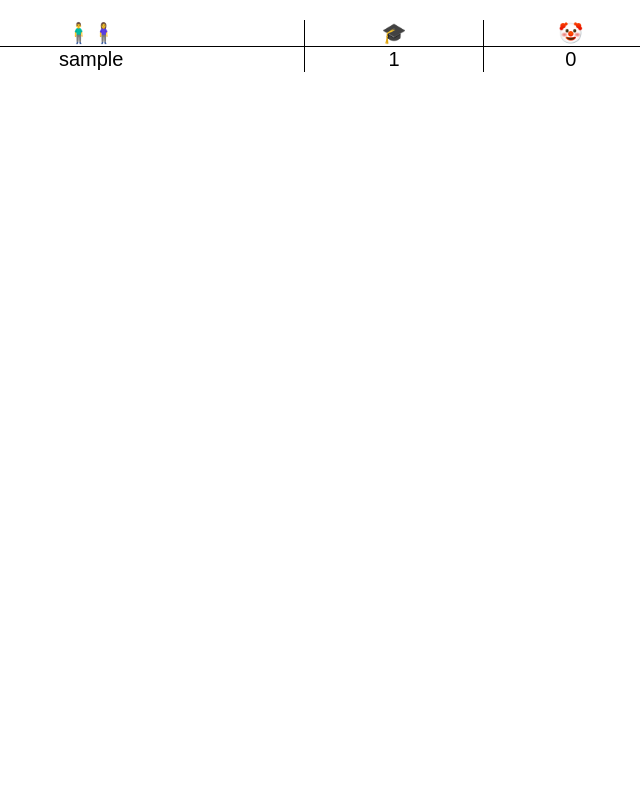
After one commit to shrubb/karim-birthday-2021, a Django app: page /1/leaderboard/ in a window 1280 px wide. The commit adds this page. Shown: the whole page, without its empty margins (372-1012 px from the left). Run offline with Django 3.2, Linux system fonts and the light colour scheme; tables that the repository leaves empty hold one stand-in row (values such as "Sample post").

Commit message:
Add leaderboard

```diff
--- a/static/style.css
+++ b/static/style.css
@@ -36,15 +36,15 @@ h1, h2, #nicknameForm {
   text-align: center;
 }
 
-/* Solid black cell borders */
-table.field, td {
+/* Solid white cell borders */
+table.field, table.field td {
   border: 0.1em solid white;
   border-collapse: collapse;
   background-clip: padding-box;
 }
 
 /* Center the field and set width */
-table {
+table.field {
   /*display: block;*/
   margin-left: auto;
   margin-right: auto;
@@ -53,16 +53,16 @@ table {
 }
 
 /* Perfectly square cells */
-td {
+table.field td {
   width: 6.6%;
   position: relative;
 }
-td:after {
+table.field td:after {
   content: '';
   display: block;
   margin-top: 100%;
 }
-td .field-cell {
+.field-cell {
   position: absolute;
   top: 0;
   bottom: 0;
@@ -119,6 +119,35 @@ td.solved {
 
 /* Score counter */
 .score-counters {
+  margin-left: auto;
+  margin-right: auto;
+
+  width: 75%;
+
   text-align: center;
-  font-size: 1.7em;
+  font-size: 1em;
 }
+
+a {
+  text-decoration: none;
+  color: #2266dd;
+}
+
+.leaderboard {
+  text-align: center;
+  font-size: 1.25em;
+}
+
+table.leaderboard {
+  margin-left: auto;
+  margin-right: auto;
+
+  width: 75%;
+
+  border-collapse: collapse;
+  border-style: hidden;
+}
+
+table.leaderboard td, table.leaderboard th {
+    border: 0.08em solid black;
+}
--- /dev/null
+++ b/word_puzzle/templates/word_puzzle/leaderboard.html
@@ -0,0 +1,25 @@
+<html>
+
+<head>
+    <title>Результаты 🎩🥇</title>
+    <meta name="viewport" content="width=device-width, initial-scale=1">
+    <link rel="stylesheet" href="/static/style.css">
+</head>
+
+<body>
+    <table class="leaderboard">
+        <tr>
+            <td>🧍‍♂️🧍‍♀️</td>
+            <td>🎓</td>
+            <td>🤡</td>
+        </tr>
+
+    {% for user in leaderboard_data %}
+        <tr>
+            <td>{{user.nickname}}</td>
+            <td>{{user.solved_main_words}}</td>
+            <td>{{user.solved_extra_words}}</td>
+        </tr>
+    {% endfor %}
+    </table>
+</body>
--- a/word_puzzle/templates/word_puzzle/login.html
+++ b/word_puzzle/templates/word_puzzle/login.html
@@ -13,7 +13,7 @@
     <br>
 
     <form id="nicknameForm">
-        <label for="nicknameBox">Никнейм: </label>
+        <label for="nicknameBox">Никнейм или имя: </label>
         <input id="nicknameBox" type="text">
     </form>
 
--- a/word_puzzle/urls.py
+++ b/word_puzzle/urls.py
@@ -3,8 +3,9 @@ from django.urls import path
 from . import views
 
 urlpatterns = [
-    path('', views.login, name='login'),
-    path('<str:nickname>/', views.main, name='main'),
-    path('<str:nickname>/state-query/', views.state_query, name='state query'),
-    path('<str:nickname>/submit-word/', views.submit_word)
+    path('', views.login),
+    path('<str:nickname>/', views.main),
+    path('<str:nickname>/state-query/', views.state_query),
+    path('<str:nickname>/submit-word/', views.submit_word),
+    path('<str:nickname>/leaderboard/', views.leaderboard),
 ]
--- a/word_puzzle/views.py
+++ b/word_puzzle/views.py
@@ -94,7 +94,26 @@ def submit_word(request, nickname):
         else:
             # Pick a random image
             image_paths = list((Path(settings.BASE_DIR) / "static/images/random/").iterdir())
-            print((Path(settings.BASE_DIR) / "static/images/random/").absolute())
             image_path = str(random.choice(image_paths).relative_to(settings.BASE_DIR))
 
     return JsonResponse({'image': image_path})
+
+
+
+def leaderboard(request, nickname):
+    template = loader.get_template("word_puzzle/leaderboard.html")
+
+    def user_progress_to_json(user_progress):
+        solved_main_words = user_progress.solved_words.filter(is_target_word=True).count()
+        return {
+            'nickname': user_progress.nickname,
+            'solved_main_words': solved_main_words,
+            'solved_extra_words': user_progress.solved_words.count() - solved_main_words,
+        }
+
+    leaderboard_data = UserProgress.objects.exclude(solved_words=None)
+    leaderboard_data = list(map(user_progress_to_json, leaderboard_data))
+    leaderboard_data.sort(key=lambda user: (user['solved_main_words'], user['solved_extra_words']), reverse=True)
+
+    context = {'leaderboard_data': leaderboard_data}
+    return HttpResponse(template.render(context, request))
```
Also changed, not shown: word_puzzle/templates/word_puzzle/main.html (+2 -5 lines).
